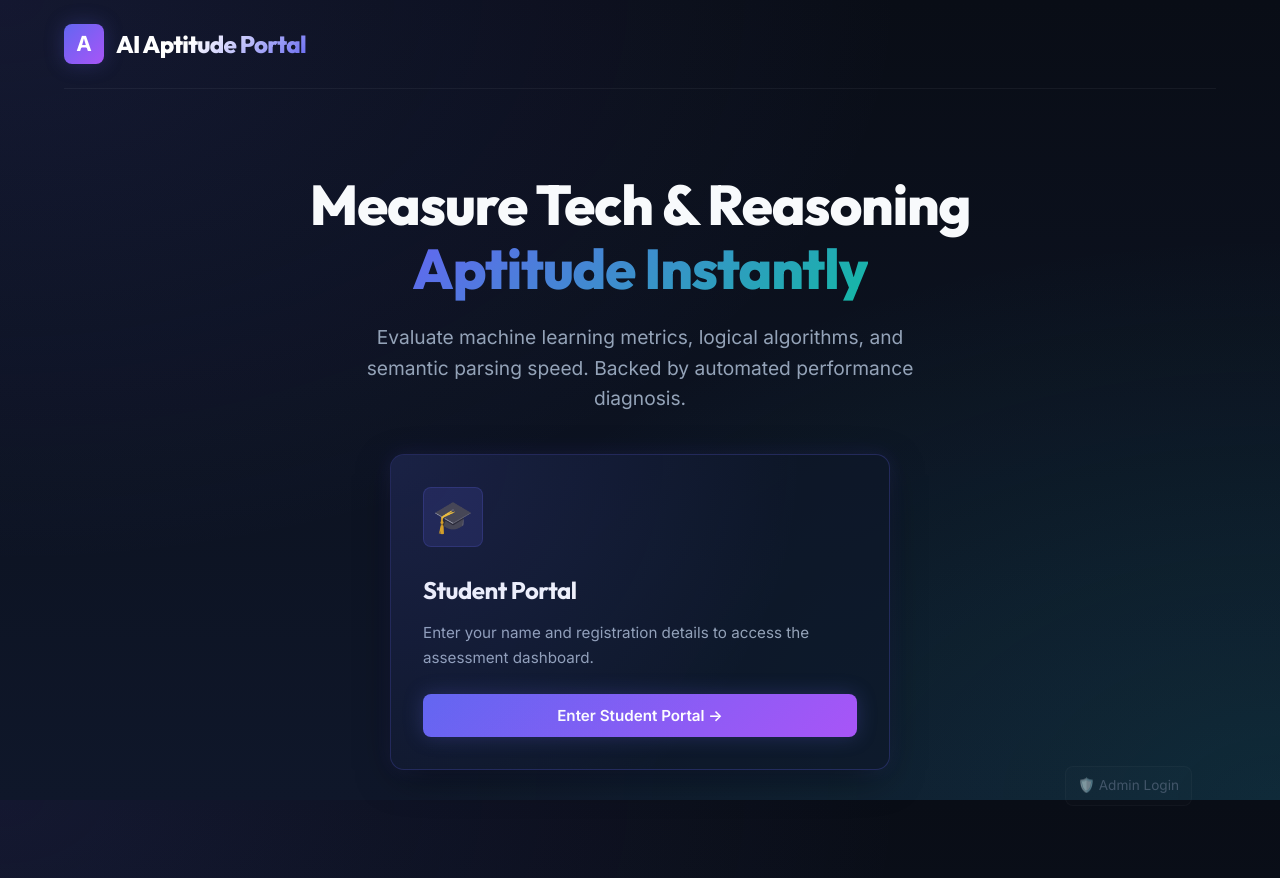
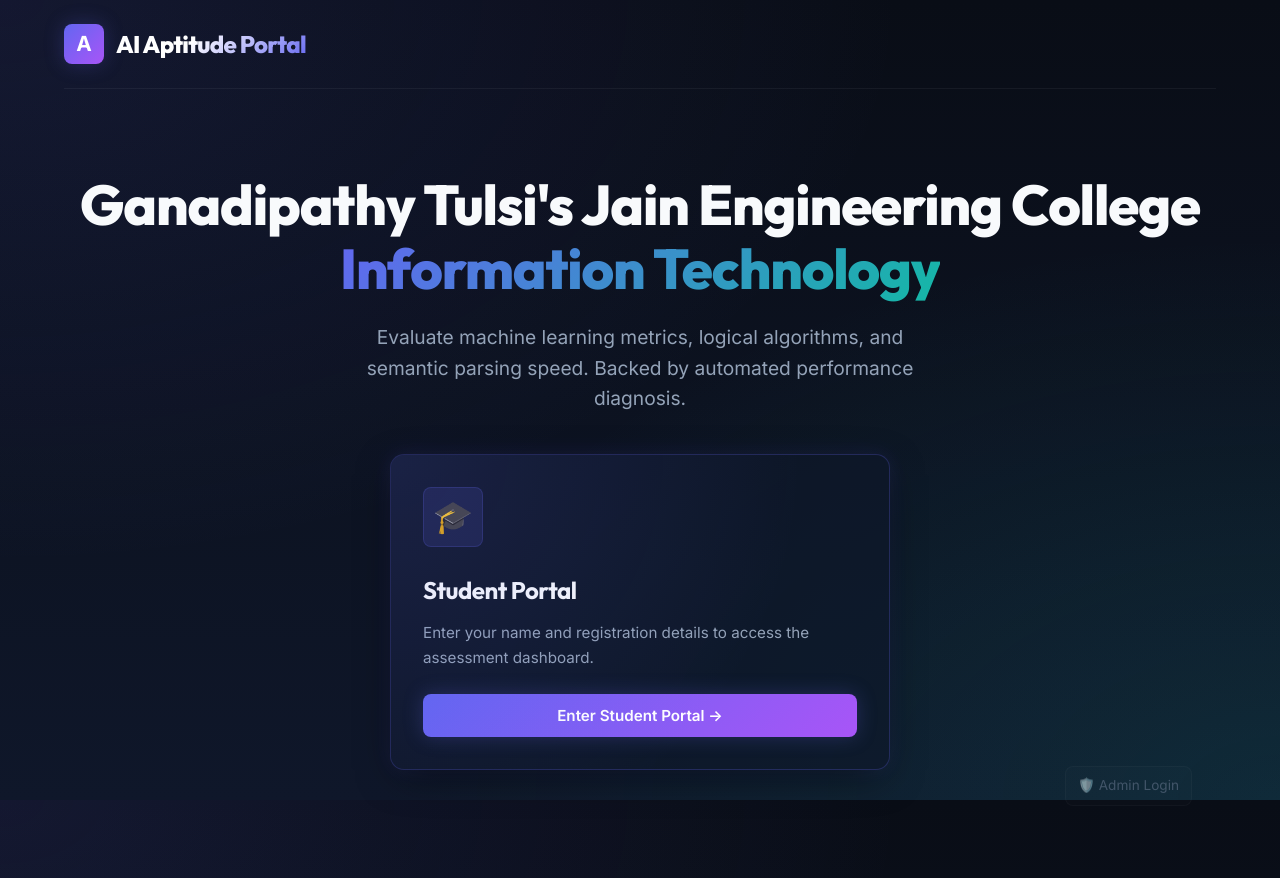
Before and after one commit to keertz-04/ai-aptitude, a website: page public/index.html in a window 1280 px wide. Drawn offline with Linux system fonts and the light colour scheme; no server answers.

Commit message:
Update hero title on landing page to Ganadipathy Tulsi's Jain Engineering College Information Technology

```diff
--- a/public/index.html
+++ b/public/index.html
@@ -33,7 +33,7 @@
     <!-- View: Landing Page -->
     <section class="view-panel active" id="view-landing">
       <div class="landing-view">
-        <h1 class="hero-title">Measure Tech & Reasoning <br><span class="gradient-title-text">Aptitude Instantly</span></h1>
+        <h1 class="hero-title">Ganadipathy Tulsi's Jain Engineering College <br><span class="gradient-title-text">Information Technology</span></h1>
         <p class="hero-subtitle">
           Evaluate machine learning metrics, logical algorithms, and semantic parsing speed. Backed by automated performance diagnosis.
         </p>
```
